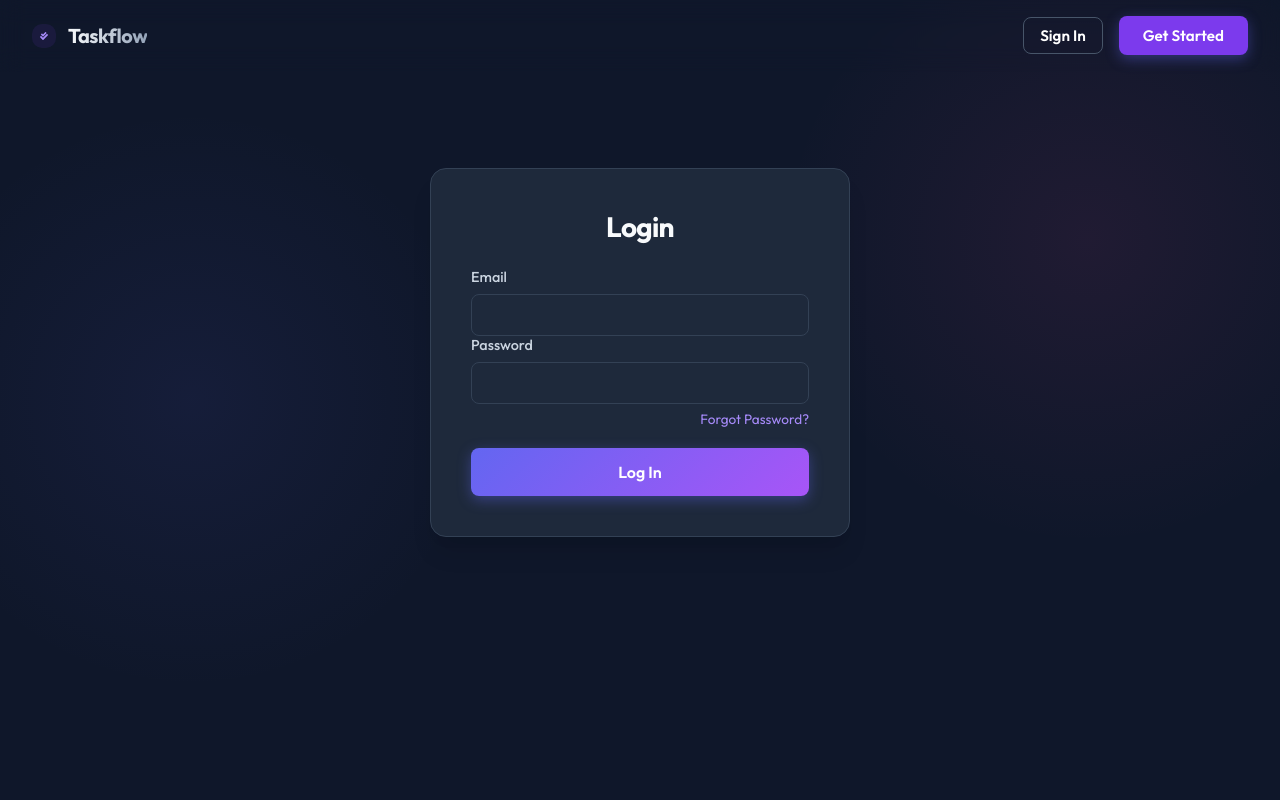
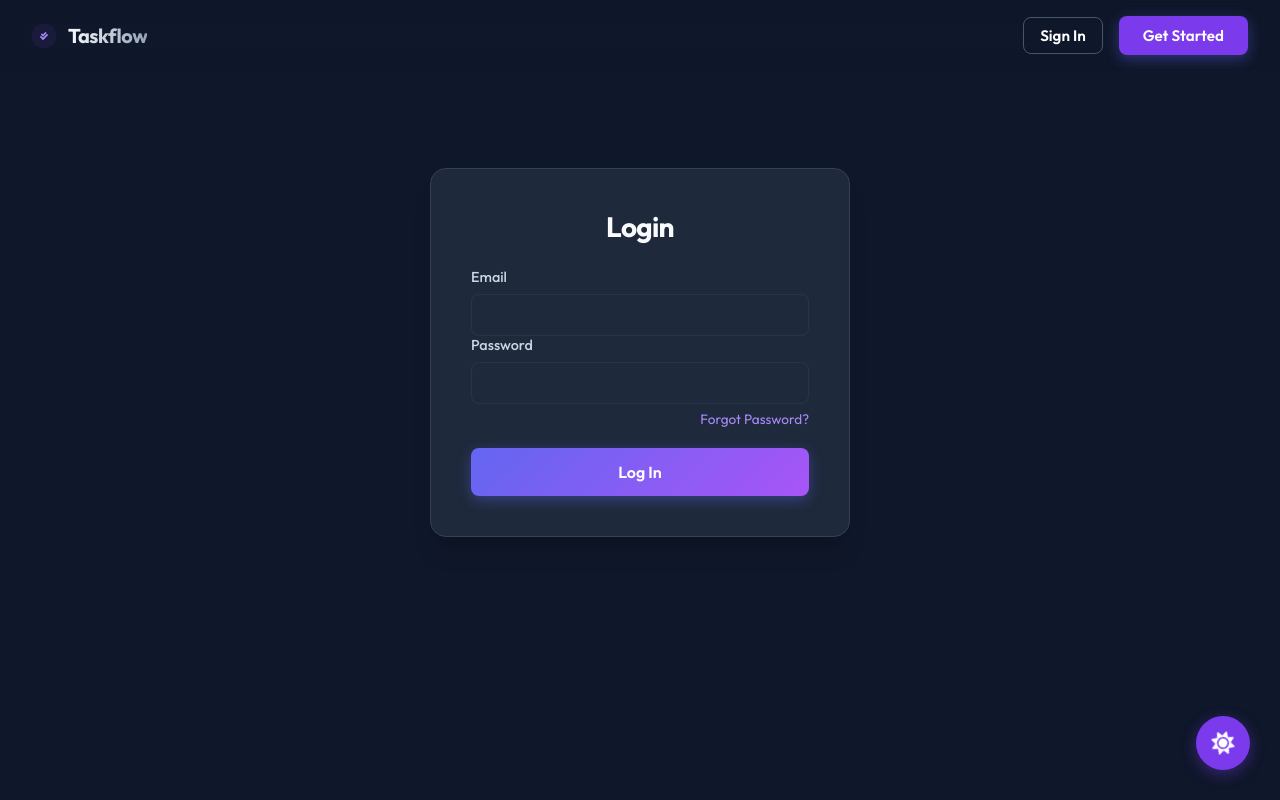
Before and after one commit to AbdulWaihd/Mern-Todo, a React app in the folder frontend/: page /login in a window 1280 px wide. Built offline with nearby package versions, Linux system fonts and the light colour scheme; no server answers; the HTML template or start-up script is replaced by a standard one.

Commit message:
Add floating theme toggle for light/dark mode

```diff
--- a/frontend/src/App.jsx
+++ b/frontend/src/App.jsx
@@ -8,6 +8,7 @@ import LogIn from "./pages/LogIn";
 import ForgotPassword from "./pages/ForgotPassword";
 import AiPlanner from "./pages/AiPlanner";
 import { useAuthContext } from "./hooks/useAuthContext";
+import ThemeToggle from "./components/ThemeToggle";
 import "./index.css";
 
 function App() {
@@ -15,6 +16,7 @@ function App() {
 
   return (
     <BrowserRouter>
+      <ThemeToggle />
       <Navbar />
       <div className={user ? "dashboard-layout" : "landing-wrapper"}>
         <Routes>
--- /dev/null
+++ b/frontend/src/components/ThemeToggle.css
@@ -0,0 +1,38 @@
+.theme-toggle-btn {
+    position: fixed;
+    bottom: 30px;
+    right: 30px;
+    width: 54px;
+    height: 54px;
+    border-radius: 50%;
+    background: var(--accent);
+    color: white;
+    border: none;
+    display: flex;
+    align-items: center;
+    justify-content: center;
+    font-size: 1.5rem;
+    cursor: pointer;
+    box-shadow: 0 4px 15px rgba(124, 58, 237, 0.4);
+    z-index: 10000;
+    transition: all 0.3s cubic-bezier(0.175, 0.885, 0.32, 1.275);
+}
+
+.theme-toggle-btn:hover {
+    transform: scale(1.1) rotate(15deg);
+    background: var(--accent-light);
+}
+
+.sun-icon {
+    animation: rotateSlow 10s linear infinite;
+}
+
+@keyframes rotateSlow {
+    from { transform: rotate(0deg); }
+    to { transform: rotate(360deg); }
+}
+
+[data-theme='light'] .theme-toggle-btn {
+    background: #0f172a;
+    box-shadow: 0 4px 15px rgba(0, 0, 0, 0.2);
+}
--- /dev/null
+++ b/frontend/src/components/ThemeToggle.jsx
@@ -0,0 +1,24 @@
+import { useState, useEffect } from "react";
+import { FaSun, FaMoon } from "react-icons/fa";
+import "./ThemeToggle.css";
+
+const ThemeToggle = () => {
+    const [theme, setTheme] = useState(localStorage.getItem("theme") || "dark");
+
+    useEffect(() => {
+        document.body.setAttribute("data-theme", theme);
+        localStorage.setItem("theme", theme);
+    }, [theme]);
+
+    const toggleTheme = () => {
+        setTheme(theme === "dark" ? "light" : "dark");
+    };
+
+    return (
+        <button className="theme-toggle-btn" onClick={toggleTheme} aria-label="Toggle Theme">
+            {theme === "dark" ? <FaSun className="sun-icon" /> : <FaMoon className="moon-icon" />}
+        </button>
+    );
+};
+
+export default ThemeToggle;
--- a/frontend/src/index.css
+++ b/frontend/src/index.css
@@ -7,29 +7,57 @@
   box-sizing: border-box;
 }
 
+:root {
+  /* Dark Mode (Default) */
+  --bg-primary: #0f172a;
+  --bg-secondary: #0d0e14;
+  --bg-card: #1e293b;
+  --bg-card-glass: rgba(30, 41, 59, 0.5);
+  --text-main: #f8fafc;
+  --text-muted: #94a3b8;
+  --accent: #7c3aed;
+  --accent-light: #a78bfa;
+  --border: rgba(255, 255, 255, 0.05);
+  --sidebar-bg: #0d0e14;
+  --input-bg: #1e293b;
+}
+
+[data-theme='light'] {
+  --bg-primary: #f8fafc;
+  --bg-secondary: #f1f5f9;
+  --bg-card: #ffffff;
+  --bg-card-glass: rgba(255, 255, 255, 0.8);
+  --text-main: #0f172a;
+  --text-muted: #64748b;
+  --accent: #7c3aed;
+  --accent-light: #6d28d9;
+  --border: rgba(0, 0, 0, 0.1);
+  --sidebar-bg: #ffffff;
+  --input-bg: #ffffff;
+}
+
 body {
   font-family: "Outfit", sans-serif;
-  background: #0f172a;
-  background-image:
-    radial-gradient(circle at 15% 50%, rgba(99, 102, 241, 0.08), transparent 25%),
-    radial-gradient(circle at 85% 30%, rgba(236, 72, 153, 0.08), transparent 25%);
-  color: #f8fafc;
+  background: var(--bg-primary);
+  color: var(--text-main);
   min-height: 100vh;
   display: flex;
   flex-direction: column;
+  transition: background 0.3s ease, color 0.3s ease;
 }
 
-/* Scrollbar */
+/* Updated Scrollbar */
 ::-webkit-scrollbar {
   width: 8px;
 }
 ::-webkit-scrollbar-track {
-  background: #0f172a;
+  background: var(--bg-primary);
 }
 ::-webkit-scrollbar-thumb {
-  background: #334155;
+  background: var(--border);
   border-radius: 4px;
 }
+
 ::-webkit-scrollbar-thumb:hover {
   background: #475569;
 }
@@ -64,9 +92,9 @@ button {
 
 input, select, textarea {
   font-family: inherit;
-  background: #1e293b;
-  color: #f8fafc;
-  border: 1px solid #334155;
+  background: var(--input-bg);
+  color: var(--text-main);
+  border: 1px solid var(--border);
   border-radius: 8px;
   padding: 12px 16px;
   outline: none;
@@ -74,8 +102,8 @@ input, select, textarea {
 }
 
 input:focus, select:focus, textarea:focus {
-  border-color: #6366f1;
-  box-shadow: 0 0 0 3px rgba(99, 102, 241, 0.2);
+  border-color: var(--accent);
+  box-shadow: 0 0 0 3px rgba(124, 58, 237, 0.2);
 }
 
 /* Hide default date icon to use custom, or keep it styled */
@@ -85,18 +113,22 @@ input[type="date"]::-webkit-calendar-picker-indicator {
   cursor: pointer;
 }
 
+[data-theme='light'] input[type="date"]::-webkit-calendar-picker-indicator {
+  filter: invert(0);
+}
+
 /* ---------- Layout: Modern Dashboard ---------- */
 .dashboard-wrapper {
   display: flex;
   min-height: calc(100vh - 72px);
-  background: #0f111a;
-  color: #e2e8f0;
+  background: var(--bg-secondary);
+  color: var(--text-main);
 }
 
 .dashboard-sidebar {
   width: 260px;
-  background: #0d0e14;
-  border-right: 1px solid rgba(255, 255, 255, 0.05);
+  background: var(--sidebar-bg);
+  border-right: 1px solid var(--border);
   display: flex;
   flex-direction: column;
   padding: 32px 16px;
@@ -104,6 +136,7 @@ input[type="date"]::-webkit-calendar-picker-indicator {
   top: 72px;
   height: calc(100vh - 72px);
 }
+
 
 .sidebar-section {
   margin-bottom: 32px;
```
